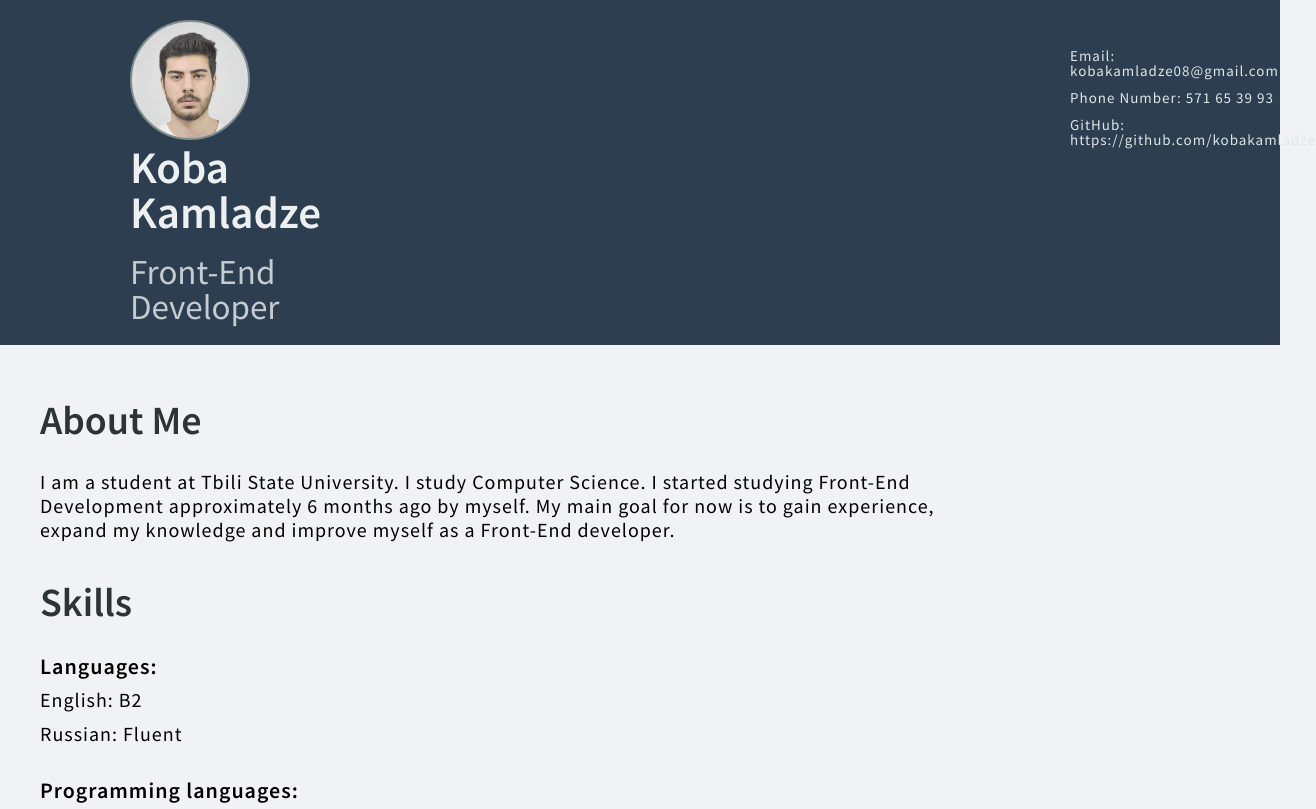
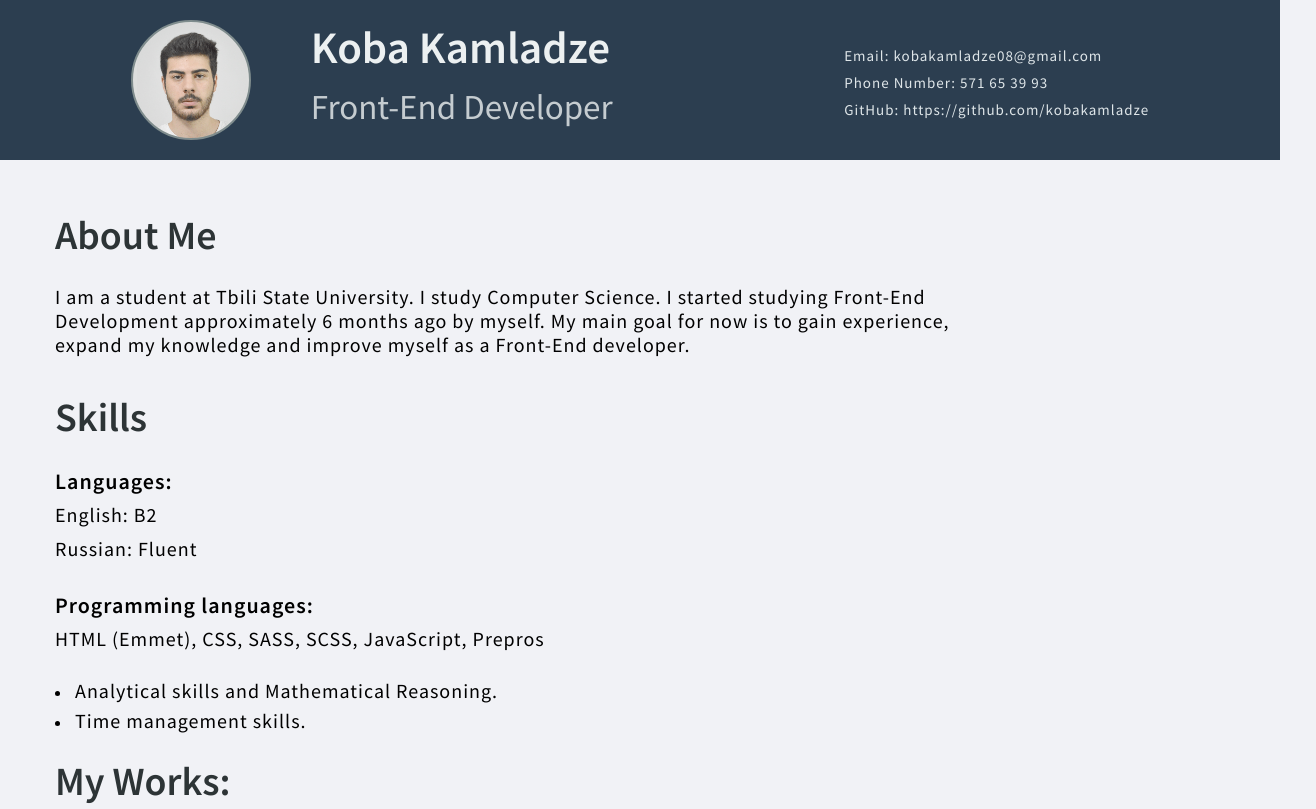
Before and after one commit to kobakamladze/CV, a plain HTML site: page index.html in a window 1280 px wide. Shown: the top 809 px of the page, 1316 px wide, since content can reach past the window. Drawn offline with nearby package versions, Linux system fonts and the light colour scheme; files that its build step writes are made by us from their sources; a web font is replaced by a local one.

Commit message:
Update style.scss

```diff
--- a/scss/style.scss
+++ b/scss/style.scss
@@ -22,16 +22,21 @@ body {
 .container {
 	max-width: 1200px;
 	margin: 0 auto;
+	padding: 0 15px;
 }
 
 // header
 header {
 	display: flex;
-	padding: 20px 10px 20px 130px;
+	justify-content: space-around;
+	padding: 20px 15px;
 	background-color: #2c3e50;
+	.header__left {
+		display: flex;
+	}
 }
 .header__photo {
-	margin: 0 100px 0 0;
+	margin: 0 60px 0 0;
 	.header__photo-image {
 		height: 120px;
 		width: 120px;
@@ -61,7 +66,6 @@ header {
 
 .header__contact-info {
 	padding: 16px 0 0 0;
-	margin: 0 0 0 720px;
 	p {
 		margin: 12px 0;
 		a {
```
